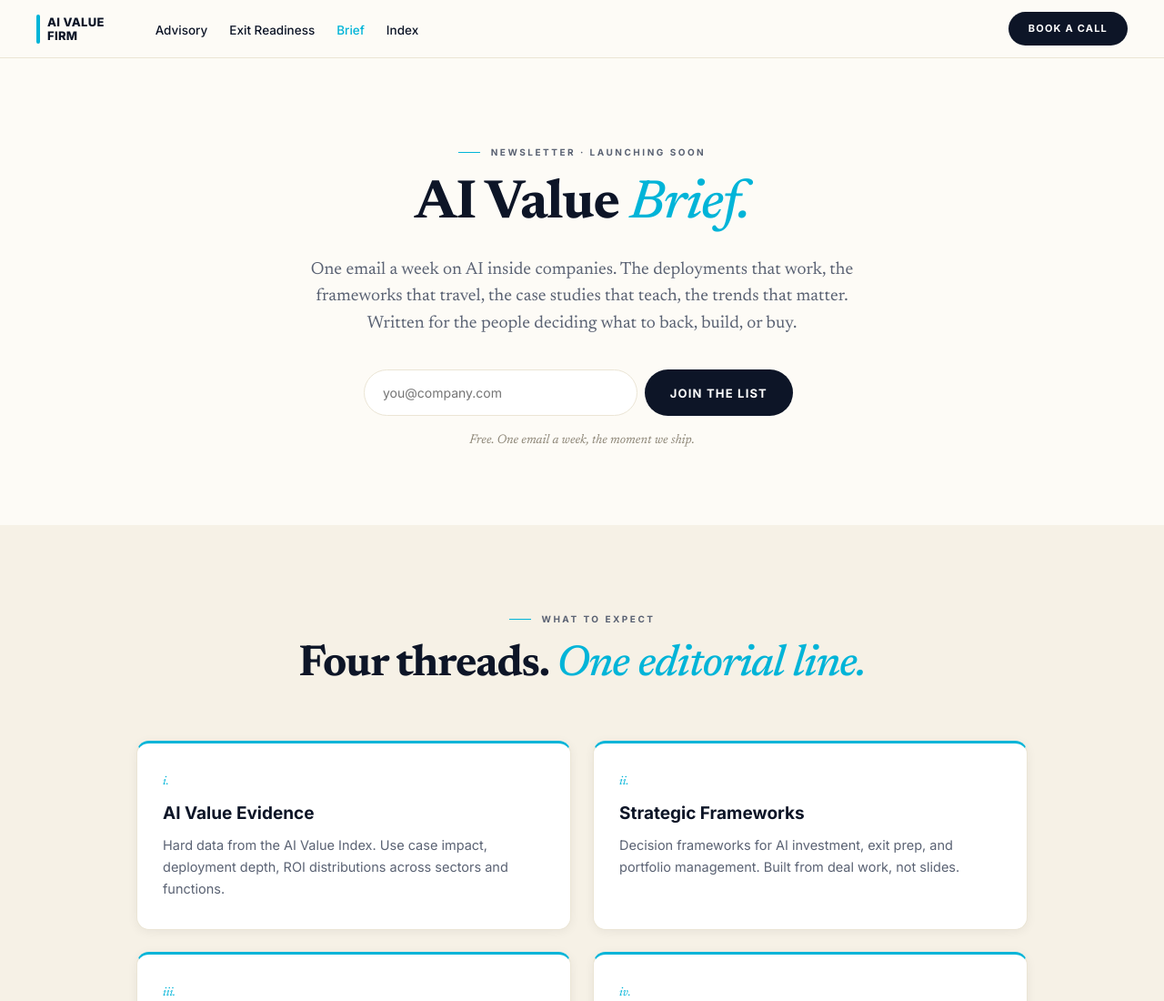
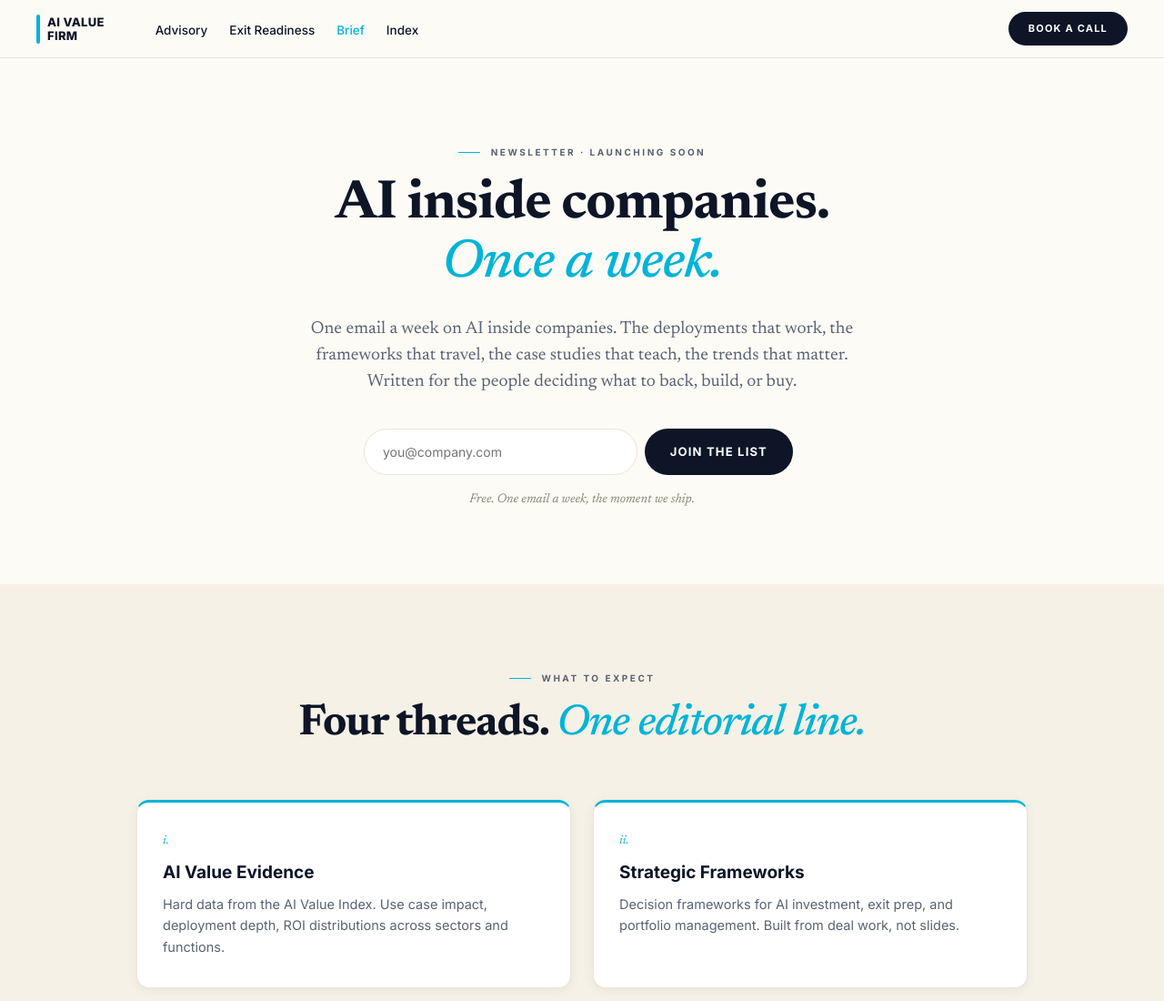
Before and after one commit to Arno-Meijer/avi-scorecard-landing, an Astro site: page /brief in a window 1280 px wide. Shown: the top 1100 px of the page at 91% size. Built offline with nearby package versions, Linux system fonts and the light colour scheme; Astro itself is replaced by a stand-in of ours.

Commit message:
Brief H1: AI inside companies. Once a week.

```diff
--- a/src/pages/brief/index.astro
+++ b/src/pages/brief/index.astro
@@ -43,7 +43,7 @@ const pipeline = [
         <span class="eyebrow-line"></span>
         <span class="eyebrow-label">Newsletter · Launching Soon</span>
       </div>
-      <h1 class="display">AI Value <span class="accent">Brief.</span></h1>
+      <h1 class="display">AI inside companies. <span class="accent">Once a week.</span></h1>
       <p class="hero-sub">
         One email a week on AI inside companies. The deployments that work, the frameworks
         that travel, the case studies that teach, the trends that matter. Written for the
```
